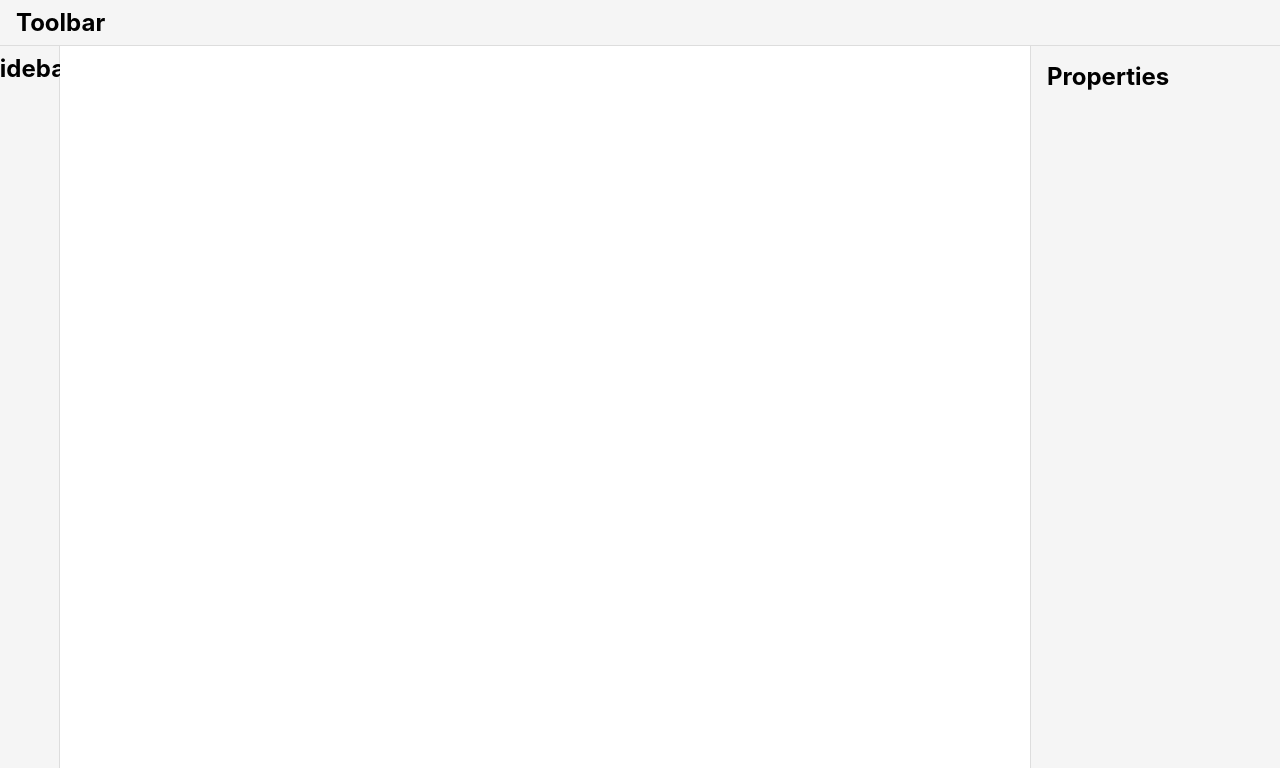
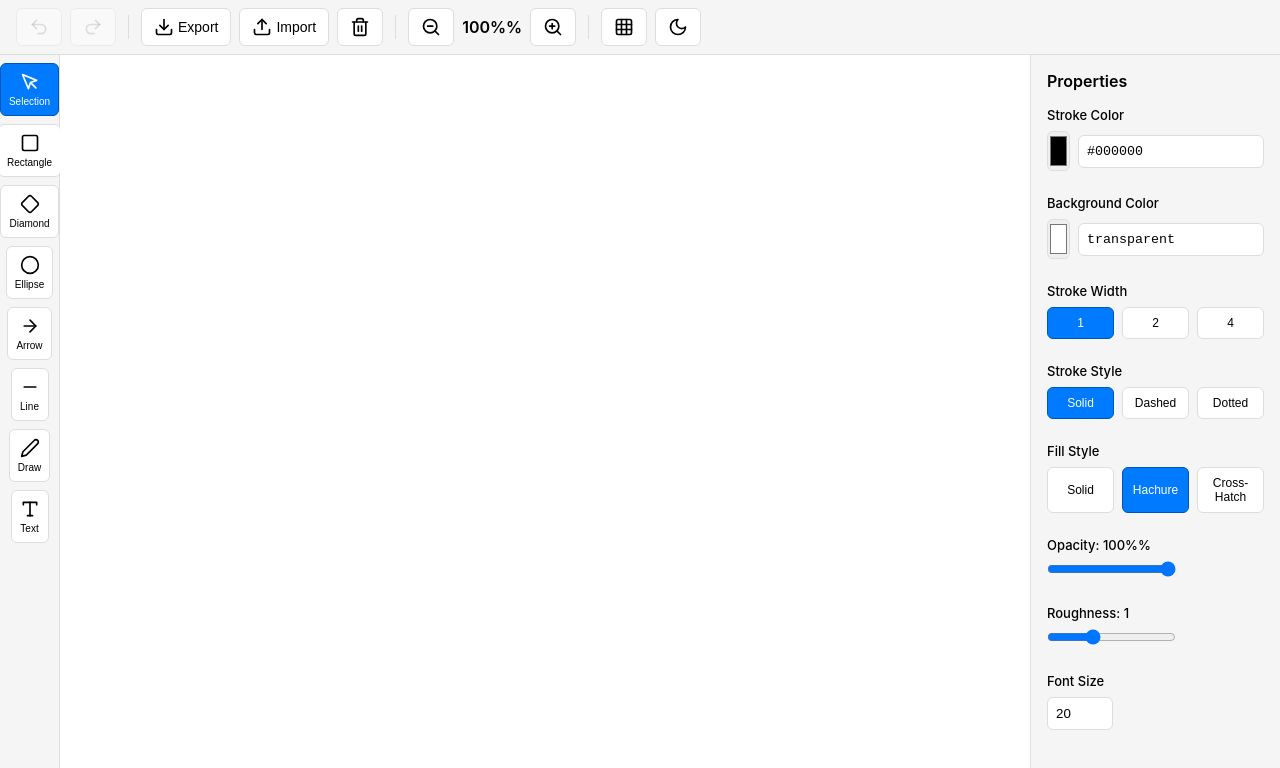
Before and after one commit to NiksheyYadav/Freeflow, a React (Vite) app: page / in a window 1280 px wide. Shown: the top 768 px of the page. Built offline with nearby package versions, Linux system fonts and the light colour scheme.

Commit message:
Implement complete UI components with proper Toolbar, Sidebar, and PropertiesPanel

```diff
--- a/src/components/PropertiesPanel.tsx
+++ b/src/components/PropertiesPanel.tsx
@@ -1,9 +1,108 @@
 import React from 'react';
+import { useStore } from '../store/useStore';
 
 export const PropertiesPanel: React.FC = () => {
+  const {
+    strokeColor,
+    setStrokeColor,
+    backgroundColor,
+    setBackgroundColor,
+    strokeWidth,
+    strokeStyle,
+    fillStyle,
+    opacity,
+    roughness,
+    fontSize,
+    fontFamily,
+    updateElement,
+    selectedElements,
+  } = useStore();
+
   return (
     <div className="properties-panel">
-      <h2>Properties</h2>
+      <h3>Properties</h3>
+
+      <div className="property-group">
+        <label>Stroke Color</label>
+        <div className="color-picker">
+          <input
+            type="color"
+            value={strokeColor}
+            onChange={(e) => setStrokeColor(e.target.value)}
+          />
+          <input
+            type="text"
+            value={strokeColor}
+            onChange={(e) => setStrokeColor(e.target.value)}
+            placeholder="#000000"
+          />
+        </div>
+      </div>
+
+      <div className="property-group">
+        <label>Background Color</label>
+        <div className="color-picker">
+          <input
+            type="color"
+            value={backgroundColor === 'transparent' ? '#ffffff' : backgroundColor}
+            onChange={(e) => setBackgroundColor(e.target.value)}
+          />
+          <input
+            type="text"
+            value={backgroundColor}
+            onChange={(e) => setBackgroundColor(e.target.value)}
+            placeholder="transparent"
+          />
+        </div>
+      </div>
+
+      <div className="property-group">
+        <label>Stroke Width</label>
+        <div className="button-group">
+          {[1, 2, 4].map((w) => (
+            <button key={w} className={strokeWidth === w ? 'active' : ''}>
+              {w}
+            </button>
+          ))}
+        </div>
+      </div>
+
+      <div className="property-group">
+        <label>Stroke Style</label>
+        <div className="button-group">
+          {['solid', 'dashed', 'dotted'].map((s) => (
+            <button key={s} className={strokeStyle === s ? 'active' : ''}>
+              {s.charAt(0).toUpperCase() + s.slice(1)}
+            </button>
+          ))}
+        </div>
+      </div>
+
+      <div className="property-group">
+        <label>Fill Style</label>
+        <div className="button-group">
+          {['solid', 'hachure', 'cross-hatch'].map((f) => (
+            <button key={f} className={fillStyle === f ? 'active' : ''}>
+              {f === 'cross-hatch' ? 'Cross-Hatch' : f.charAt(0).toUpperCase() + f.slice(1)}
+            </button>
+          ))}
+        </div>
+      </div>
+
+      <div className="property-group">
+        <label>Opacity: {opacity}%%</label>
+        <input type="range" min="0" max="100" value={opacity} />
+      </div>
+
+      <div className="property-group">
+        <label>Roughness: {roughness}</label>
+        <input type="range" min="0" max="3" step="0.1" value={roughness} />
+      </div>
+
+      <div className="property-group">
+        <label>Font Size</label>
+        <input type="number" value={fontSize} min="8" max="72" />
+      </div>
     </div>
   );
 };
--- a/src/components/Sidebar.tsx
+++ b/src/components/Sidebar.tsx
@@ -1,9 +1,35 @@
 import React from 'react';
+import { MousePointer, Square, Diamond, Circle, ArrowRight, Minus, Pen, Type } from 'lucide-react';
+import { useStore } from '../store/useStore';
+import { ElementType } from '../types';
 
 export const Sidebar: React.FC = () => {
+  const { tool, setTool } = useStore();
+
+  const tools: { type: ElementType; icon: React.ReactNode; label: string }[] = [
+    { type: 'selection', icon: <MousePointer size={20} />, label: 'Selection' },
+    { type: 'rectangle', icon: <Square size={20} />, label: 'Rectangle' },
+    { type: 'diamond', icon: <Diamond size={20} />, label: 'Diamond' },
+    { type: 'ellipse', icon: <Circle size={20} />, label: 'Ellipse' },
+    { type: 'arrow', icon: <ArrowRight size={20} />, label: 'Arrow' },
+    { type: 'line', icon: <Minus size={20} />, label: 'Line' },
+    { type: 'freedraw', icon: <Pen size={20} />, label: 'Draw' },
+    { type: 'text', icon: <Type size={20} />, label: 'Text' },
+  ];
+
   return (
     <div className="sidebar">
-      <h2>Sidebar</h2>
+      {tools.map((t) => (
+        <button
+          key={t.type}
+          onClick={() => setTool(t.type)}
+          className={tool === t.type ? 'active' : ''}
+          title={t.label}
+        >
+          {t.icon}
+          <span>{t.label}</span>
+        </button>
+      ))}
     </div>
   );
 };
--- a/src/components/Toolbar.tsx
+++ b/src/components/Toolbar.tsx
@@ -1,9 +1,92 @@
 import React from 'react';
+import { Undo2, Redo2, Download, Upload, Trash2, ZoomIn, ZoomOut, Grid3x3, Moon, Sun } from 'lucide-react';
+import { useStore } from '../store/useStore';
+import { exportToPNG, exportToSVG, exportToJSON, importFromJSON } from '../utils/export';
 
 export const Toolbar: React.FC = () => {
+  const {
+    undo,
+    redo,
+    clearCanvas,
+    zoom,
+    setZoom,
+    gridEnabled,
+    toggleGrid,
+    darkMode,
+    toggleDarkMode,
+    elements,
+    historyStep,
+    history,
+  } = useStore();
+
+  const canUndo = historyStep > 0;
+  const canRedo = historyStep < history.length - 1;
+
+  const handleExportPNG = () => {
+    exportToPNG(elements);
+  };
+
+  const handleExportSVG = () => {
+    exportToSVG(elements);
+  };
+
+  const handleExportJSON = () => {
+    exportToJSON(elements);
+  };
+
+  const handleImportJSON = () => {
+    importFromJSON();
+  };
+
   return (
     <div className="toolbar">
-      <h2>Toolbar</h2>
+      <button onClick={undo} disabled={!canUndo} title="Undo ^(Ctrl+Z^)">
+        <Undo2 size={20} />
+      </button>
+      <button onClick={redo} disabled={!canRedo} title="Redo ^(Ctrl+Shift+Z^)">
+        <Redo2 size={20} />
+      </button>
+
+      <div className="toolbar-divider"></div>
+
+      <button onClick={handleExportPNG} title="Export as PNG">
+        <Download size={20} />
+        Export
+      </button>
+      <button onClick={handleImportJSON} title="Import JSON">
+        <Upload size={20} />
+        Import
+      </button>
+      <button onClick={clearCanvas} title="Clear Canvas">
+        <Trash2 size={20} />
+      </button>
+
+      <div className="toolbar-divider"></div>
+
+      <button onClick={() => setZoom(zoom - 0.1)} title="Zoom Out">
+        <ZoomOut size={20} />
+      </button>
+      <span className="zoom-level">{Math.round(zoom * 100)}%%</span>
+      <button onClick={() => setZoom(zoom + 0.1)} title="Zoom In">
+        <ZoomIn size={20} />
+      </button>
+
+      <div className="toolbar-divider"></div>
+
+      <button
+        onClick={toggleGrid}
+        className={gridEnabled ? 'active' : ''}
+        title="Toggle Grid"
+      >
+        <Grid3x3 size={20} />
+      </button>
+      <button
+        onClick={toggleDarkMode}
+        className={darkMode ? 'active' : ''}
+        title="Toggle Dark Mode"
+      >
+        {darkMode ? <Sun size={20} /> : <Moon size={20} />}
+      </button>
     </div>
   );
 };
--- a/src/styles/App.css
+++ b/src/styles/App.css
@@ -68,3 +68,170 @@
 .app.dark .canvas {
   background-color: #1e1e1e;
 }
+
+/* Toolbar Styles */
+.toolbar button {
+  display: flex;
+  align-items: center;
+  gap: 0.25rem;
+  padding: 0.5rem 0.75rem;
+  border: 1px solid #ddd;
+  background: white;
+  border-radius: 6px;
+  cursor: pointer;
+  font-size: 14px;
+  transition: all 0.2s;
+}
+
+.toolbar button:hover:not(:disabled) {
+  background: #e0e0e0;
+}
+
+.toolbar button:disabled {
+  opacity: 0.4;
+  cursor: not-allowed;
+}
+
+.toolbar button.active {
+  background: #007bff;
+  color: white;
+  border-color: #0056b3;
+}
+
+.toolbar-divider {
+  width: 1px;
+  height: 24px;
+  background: #ddd;
+  margin: 0 0.25rem;
+}
+
+.zoom-level {
+  font-weight: 600;
+  min-width: 50px;
+  text-align: center;
+}
+
+/* Sidebar Styles */
+.sidebar button {
+  display: flex;
+  flex-direction: column;
+  align-items: center;
+  justify-content: center;
+  gap: 0.25rem;
+  padding: 0.5rem;
+  width: 100%%;
+  border: 1px solid #ddd;
+  background: white;
+  border-radius: 6px;
+  cursor: pointer;
+  font-size: 11px;
+  transition: all 0.2s;
+}
+
+.sidebar button:hover {
+  background: #e0e0e0;
+}
+
+.sidebar button.active {
+  background: #007bff;
+  color: white;
+  border-color: #0056b3;
+}
+
+.sidebar button span {
+  font-size: 10px;
+  white-space: nowrap;
+}
+
+/* Properties Panel Styles */
+.properties-panel h3 {
+  margin: 0 0 1rem 0;
+  font-size: 16px;
+  font-weight: 600;
+}
+
+.property-group {
+  margin-bottom: 1.5rem;
+}
+
+.property-group label {
+  display: block;
+  margin-bottom: 0.5rem;
+  font-size: 13px;
+  font-weight: 500;
+}
+
+.color-picker {
+  display: flex;
+  gap: 0.5rem;
+  align-items: center;
+}
+
+.color-picker input[type="color"] {
+  width: 40px;
+  height: 40px;
+  border: 1px solid #ddd;
+  border-radius: 6px;
+  cursor: pointer;
+}
+
+.color-picker input[type="text"] {
+  flex: 1;
+  padding: 0.5rem;
+  border: 1px solid #ddd;
+  border-radius: 6px;
+  font-family: monospace;
+}
+
+.button-group {
+  display: flex;
+  gap: 0.5rem;
+}
+
+.button-group button {
+  flex: 1;
+  padding: 0.5rem;
+  border: 1px solid #ddd;
+  background: white;
+  border-radius: 6px;
+  cursor: pointer;
+  font-size: 12px;
+  transition: all 0.2s;
+}
+
+.button-group button:hover {
+  background: #e0e0e0;
+}
+
+.button-group button.active {
+  background: #007bff;
+  color: white;
+  border-color: #0056b3;
+}
+
+.property-group input[type="range"] {
+  width: 100%%;
+}
+
+.property-group input[type="number"] {
+  width: 100%%;
+  padding: 0.5rem;
+  border: 1px solid #ddd;
+  border-radius: 6px;
+}
+
+/* Dark Mode Overrides */
+.app.dark .toolbar button,
+.app.dark .sidebar button,
+.app.dark .button-group button,
+.app.dark .color-picker input {
+  background: #3a3a3a;
+  border-color: #555;
+  color: white;
+}
+
+.app.dark .toolbar button:hover:not(:disabled),
+.app.dark .sidebar button:hover,
+.app.dark .button-group button:hover {
+  background: #4a4a4a;
+}
```
